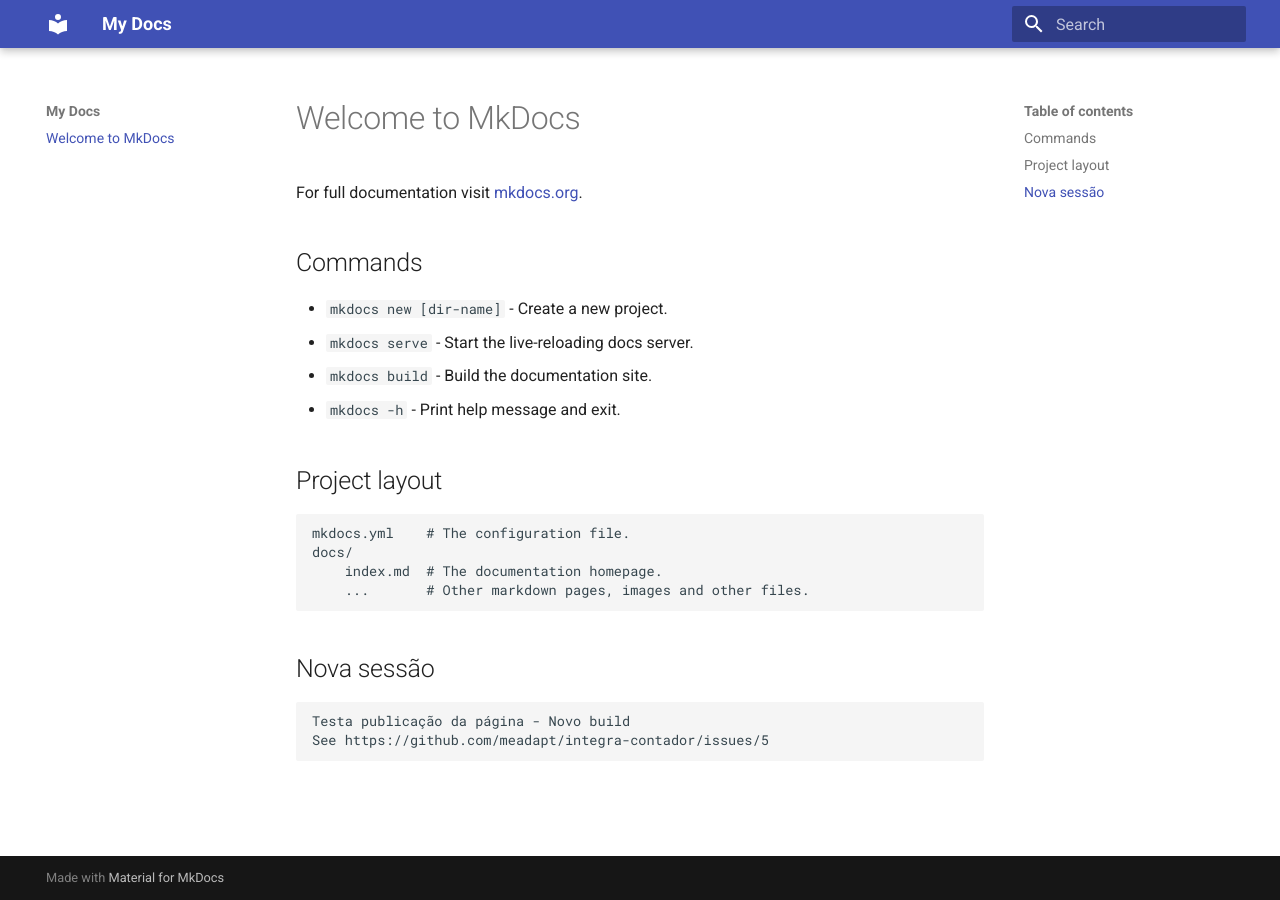
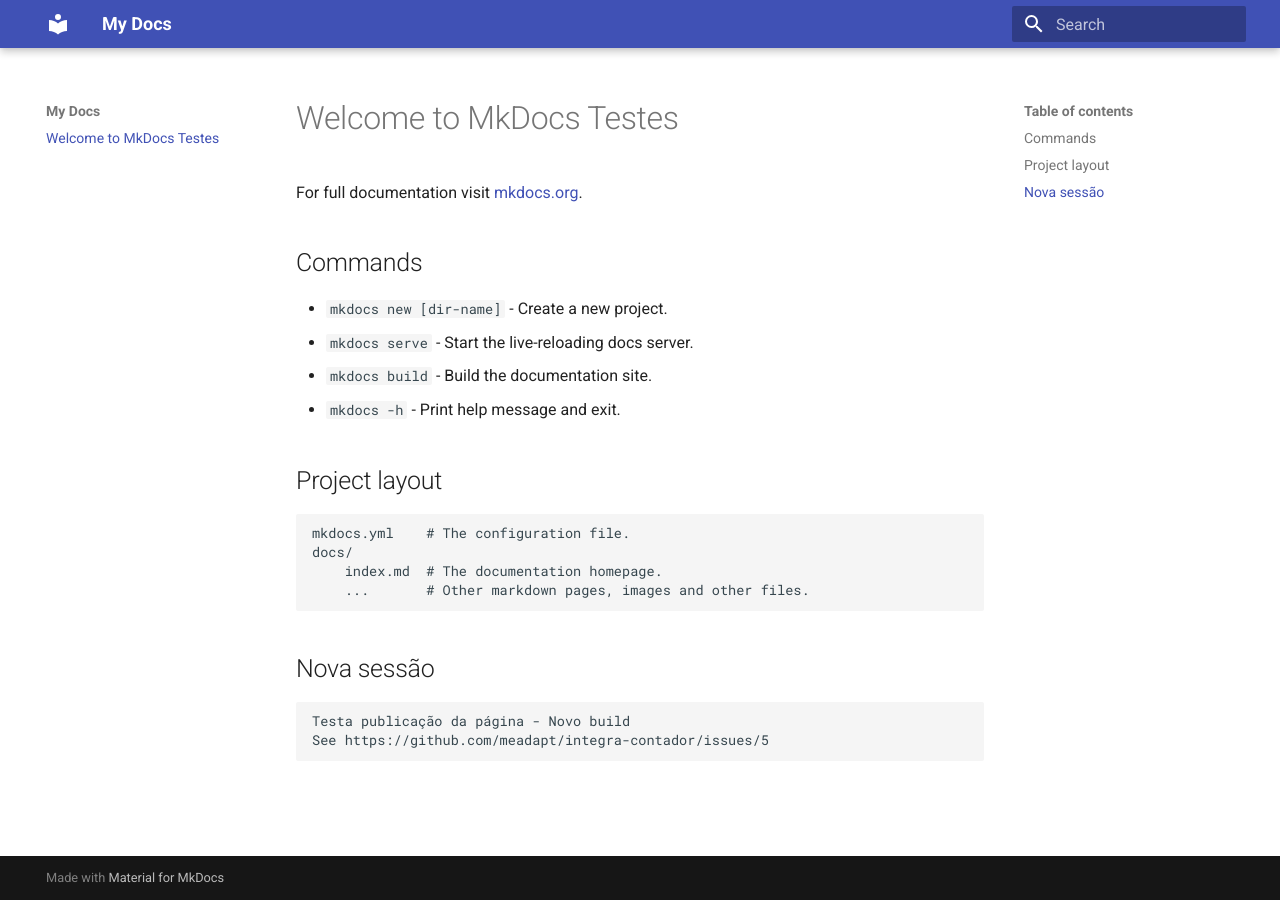
Before and after one commit to michelmetran/login-static-site, an MkDocs documentation site: the page built from docs/index.md, in a window 1280 px wide. Built offline with MkDocs 1.6.1 and Material for MkDocs 9.7.7, drawn with Linux system fonts in a browser that asks for light colours.

Commit message:
Add my documentation

```diff
--- a/docs/index.md
+++ b/docs/index.md
@@ -1,4 +1,4 @@
-# Welcome to MkDocs
+# Welcome to MkDocs Testes
 
 For full documentation visit [mkdocs.org](https://www.mkdocs.org).
 
```
Also changed, not shown: 1 other file.
